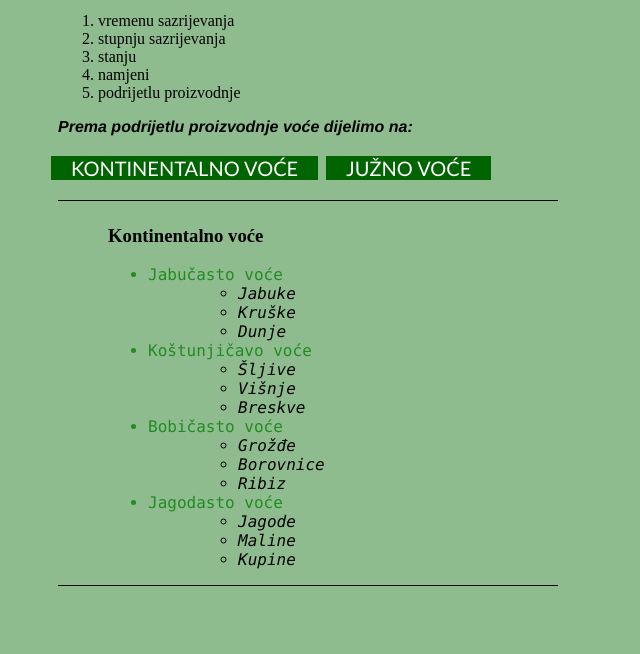
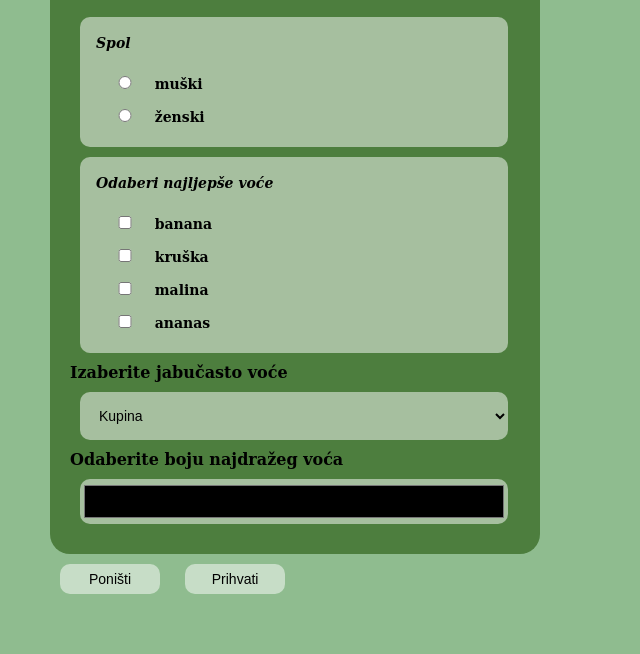
Before and after one commit to tired101/vje-ba1i2, a plain HTML site: page index.html in a window 1280 px wide. Shown: the part 665-1319 px from the top of the page, without its empty margins (0-640 px from the left). Before the commit the page ends 1259 px from the top, so only its background shows below. Drawn offline with Linux system fonts and the light colour scheme.

Commit message:
Add files via upload

```diff
--- a/index.html
+++ b/index.html
@@ -1,119 +1,68 @@
-<!DOCTYPE html>
+<!doctype html>
 <html>
 <head>
-<title> Prvi i drugi zadatak</title>
-	<link href="https://fonts.googleapis.com/css2?family=Amatic+SC&display=swap" rel="stylesheet">
-<link rel="stylesheet" href="stil.css">
+<meta charset="utf-8">
+<title>Formular</title>
+	<link rel="stylesheet" href="stil.css">
+</head>
 
-<style>
-body {
-background-color: darkseagreen
-}
- p, h1  {
- width: 500px;
- color: black;
- }
-
-	h1{
-		text-transform: uppercase
-	}
-
- p{
- text-align: justify;
- font-family: Helvetica;
- }
-
- .svi {
- margin-left: 50px}
+<body>
+	<form action="mailto:dorotea.turkalj@gmail.com" method="post" enctype="text/plain" accept-charset="UTF-8" autocomplete="on">
+	<label for="ime">Ime</label>
+	<input type="text" id="ime"><br>
+	<label for="prezime">Prezime</label>
+	<input type="text" id="prezime">
+	<label for="email">E-mail</label>
+	<input type="email" id="email">
+	<label for="lozinka">Lozinka</label>
+	<input type="email" id="lozinka" maxlength="4">
+<label for="date" >Datum rođenja</label>
+<input type="date" id="rodendan">
+<label for="mobilni">Telefon</label>
+<input type="number" id="mobilni">
+<label for="vrijeme">Vrijeme</label>
+<input type="time" id="vrijeme">
 
 
 
- p[id="prvi"] {
-  color: darkgreen
- }
-
- p[id="drugi"] {
- font-weight:bold;
-
- }
-
- p[id="treći"]{
- font-style: italic}
-</style>
-</head>
-<body>
-<h1 class="svi">Voće</h1>
-<p id="prvi" class="odlomak svi">
-Voće je zbirna imenica koja podrazumijeva plodove ili sjemenke najčešće višegodišnjih stabala i grmova koji se uglavnom mogu jesti prijesni. Botanička razlika između voća i povrća je ta da je voće sjemenkasta struktura koja se razvija iz oplođenog cvijeta, dok povrće nastaje iz drugih dijelova biljke, poput korijena i lišća. Paprike, rajčica, tikvice, patlidžan, grašak, bamija, maslina, bundeve i krastavci su isto plodovi koji pripadaju voću, ali pošto nisu slatki niti kiseli, kulinarski se smatraju i pripremaju kao povrće.
-</p>
-<p id="drugi" class="odlomak svi">
-Voće su plodovi kultiviranih voćaka ili samoniklih višegodišnjih biljaka namijenjenih ljudskoj prehrani u svježem ili prerađenom stanju. Uspijeva na svim kontinentima i u svim klimatskim područjima gdje za pojedine vrste postoji odgovarajući sastav tla i klimatski uvjeti. Od svih namirnica biljnog podrijetla voće se, zbog svoje boje i oblika, mirisa, dobra okusa, biološke i prehrambene vrijednosti nalazi na jelovnicima od najstarijih vremena do danas, a najviše se cijeni zbog svojeg kemijskog sastava.
-</p>
-<p id="treći" class="odlomak svi">
-Energetska vrijednost voća nije velika jer manji udio otpada na energijske sastojke. Najhranjiviji i najvredniji sastojci voća su šećeri. Ljudski ih organizam najlakše apsorbira pa voće ne samo što osvježava, već je i lako probavljivo. Više šećera od prosjeka imaju sve vrste sušenog voća, a osobito datulje. U voću ima i celuloze. Iako je neprobavljiva, ona vrlo dobro djeluje na rad crijeva. Celuloza zajedno s pektinskim tvarima čini osnovnu strukturu biljnog tkiva. Pektin je također polisaharid. On gusto ukuhanom voću daje sposobnost želiranja. U voću ima otprilike 1% bjelančevina, nešto manje masti.
- </p>
-
- <section id="zadatak1">
-	 <p>Voće razlikujemo prema:</p>
-	 <ol>
-	 <li>vremenu sazrijevanja</li>
-	 <li>stupnju sazrijevanja</li>
-		 <li>stanju</li>
-	 <li>namjeni </li>
-	 <li>podrijetlu proizvodnje</li>
-	</ol>
+	<fieldset>
+		<p>Spol</p>
+		<input type="radio" value="M" id="M" name="spol"><label for="M">muški</label>
+		<input type="radio" value="F" id="F" name="spol"><label for="F">ženski</label>
+	</fieldset>
 
 
-	</section>
+	<fieldset>
+		<p>Odaberi najljepše voće</p>
+		<input type="checkbox" value="banana" id="banana" name="voće"><label for="banana">banana</label>
+		<input type="checkbox" value="kruška" id="kruška" name="voće"><label for="kruška">kruška</label>
+		<input type="checkbox" value="malina" id="malina" name="voće"><label for="malina">malina</label>
+		<input type="checkbox" value="ananas" id="ananas" name="voće"><label for="ananas">ananas</label>
+	</fieldset>
+
+<label for="voće">Izaberite jabučasto voće</label>
+		<select name="voće">
+		<option>Kupina</option>
+		<option>Jabuka</option>
+		<option>Ribiz</option>
+		</select>
 
 
-<section id="zadatak2">
-	<p><span>Prema podrijetlu proizvodnje voće dijelimo na:</span></p>
-	<ol>
-	<li>Kontinentalno voće</li>
-		 <li>Južno voće</li>
-	</ol>
+<form>
+  <label for="boja">Odaberite boju najdražeg voća</label>
+		<input type="color" id="boja" name="boja">
+</form>
 
-
-	</section>
+	<input type="reset" value="Poništi">
+	<input type="submit" value="Prihvati">
 
 
 
 
+	</form>
 
-<section id="zadatak3">
-	<h3 class="svi">Kontinentalno voće</h3>
- <ul>
-	<li>Jabučasto voće
-	 <ul>
-		<li>Jabuke</li>
-		<li>Kruške</li>
-		<li>Dunje</li>
-		</ul>
-	 </li>
-	 <li>
-	 Koštunjičavo voće
-	     <ul>
-		 <li>Šljive</li>
-		 <li>Višnje</li>
-		 <li>Breskve</li>
-		 </ul>
-	 </li>
-	<li>Bobičasto voće
-	 <ul>
-		<li>Grožđe</li>
-		<li>Borovnice</li>
-		<li>Ribiz</li>
-		</ul>
-	 </li>
-	 <li>Jagodasto voće
-	 <ul>
-		 <li>Jagode</li>
-		 <li>Maline</li>
-		 <li>Kupine</li>
-		 </ul>
-	 </li>
-	</section>
+
+
 
 
 
@@ -121,5 +70,4 @@ Energetska vrijednost voća nije velika jer manji udio otpada na energijske sast
 
 
 </body>
-
 </html>
--- a/stil.css
+++ b/stil.css
@@ -1,69 +1,76 @@
 @charset "utf-8";
 /* CSS Document */
 
-ol{
-	color: black
+
+body{
+	background-color: darkseagreen;
+	font-family:  Constantia, "Lucida Bright", "DejaVu Serif", Georgia, "serif";
+	margin: 50px;
 }
 
 
-#zadatak h3 {
-	margin-left: 50px
+
+form {
+    width: 450px;
+    padding: 20px;
+    background-color: rgba(77,126,62,1.00);
+    border: 6px;
+    border-radius: 20px;
 }
 
-#zadatak3 ul{
-	margin-left: 50px;
-	font-family: Consolas, "Andale Mono", "Lucida Console", "Lucida Sans Typewriter", Monaco, "Courier New", "monospace";
-    color: forestgreen;
+input, fieldset, select {
+    font-size: 14px;
+    width: 95%;
+    padding: 15px;
+    margin: 10px;
+    background-color: rgba(255,255,255,.5);
+    border: 2px #000000;
+    box-sizing: border-box;
+	border-radius: 10px;
+}
+
+input:focus {
+    background-color: #CBDCBE;
+
+}
+
+label {
+    font-weight: bold;
+    display: block;
 }
 
 
-#zadatak3 ul ul{
-	color: black;
-	font-style: oblique;
+
+
+fieldset input {
+    width: 10%;
+}
+fieldset label {
+    display: inline-block;
+    width: 80%;
+}
+
+input[type="submit"], input[type="reset"] {
+    width: 100px;
+    height: 30px;
+    padding: 1px;
+    margin-left: 10px;
 
 }
 
-#zadatak2 ol{
-	font-family: "Gill Sans", "Gill Sans MT", "Myriad Pro", "DejaVu Sans Condensed", Helvetica, Arial, "sans-serif";
-	font-size: 20px;
-	color: white;
+input[type="submit"]:hover, input[type="reset"]:hover {
+    box-shadow: 3px 5px 3px #4C723C;
 
-	text-transform: uppercase;
 }
 
-#zadatak2 ol li{
-	display:inline;
-	margin-left: 3px;
-	background-color: darkgreen;
-	margin-top: 10px;
-	padding: 0 20px;
+input[type="color"] {
+    height: 45px;
+    padding: 2px;
 }
 
-#zadatak2 p{
-	width: 500px;
-		margin-left: 50px;
-}
-
-#zadatak1 p, ol li{
-	margin-left: 50px;
-}
-
-#zadatak1 p{
-	font-family: 'Amatic SC';
-	font-size: 30px;
-	color: darkgreen;
+p{
+ padding: 1px;
+margin-top: 2px;
+	font-style: italic;
 	font-weight: bold;
 }
-
-#zadatak2 span{
-	font-weight: bold;
-	font-style: italic;
-}
-
-#zadatak3{
-	border-top: 1px solid black;
-	padding-top: 5px;
-	margin-left: 50px;
-	width: 500px;
-	border-bottom: 1px solid black;
-}
```
